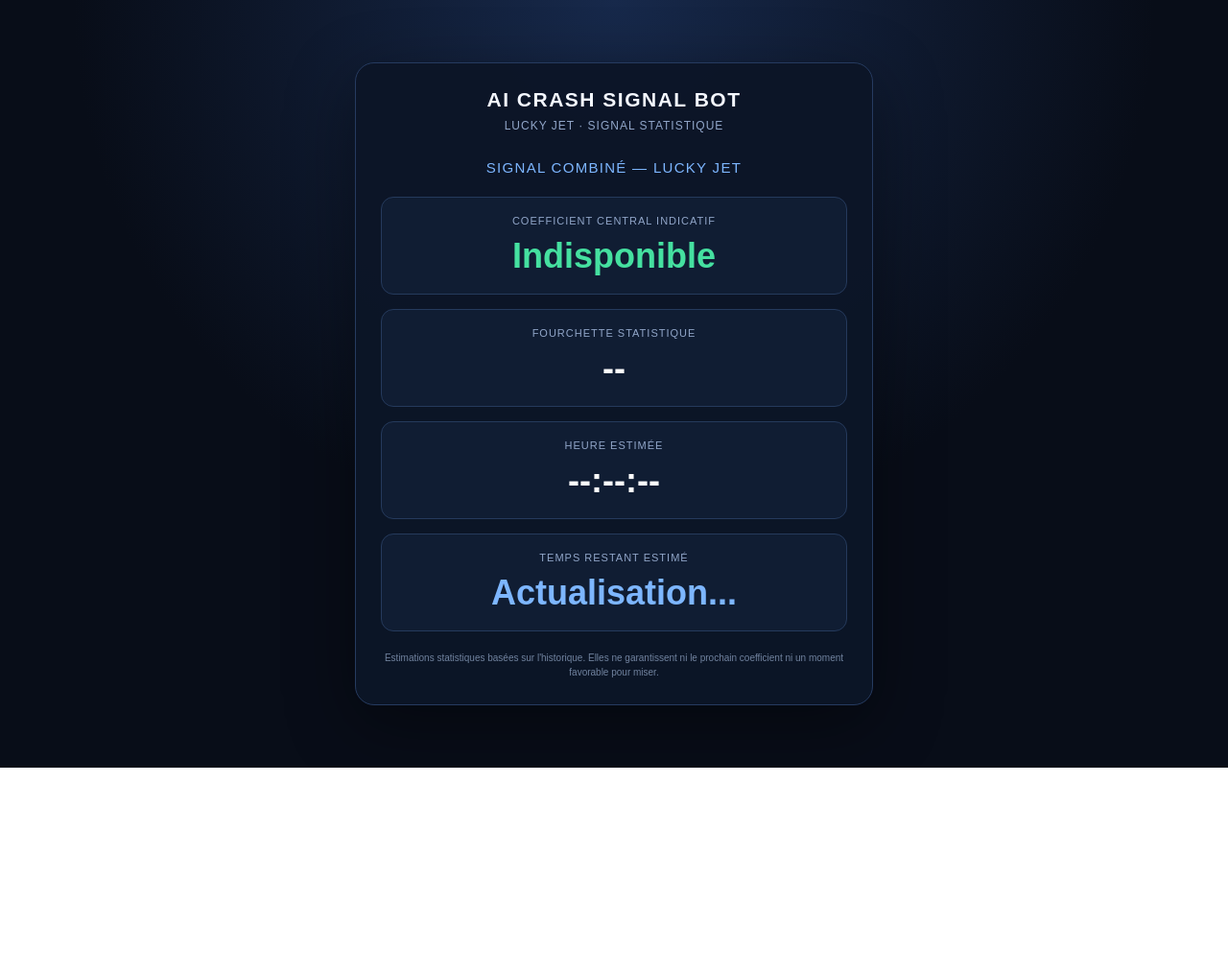
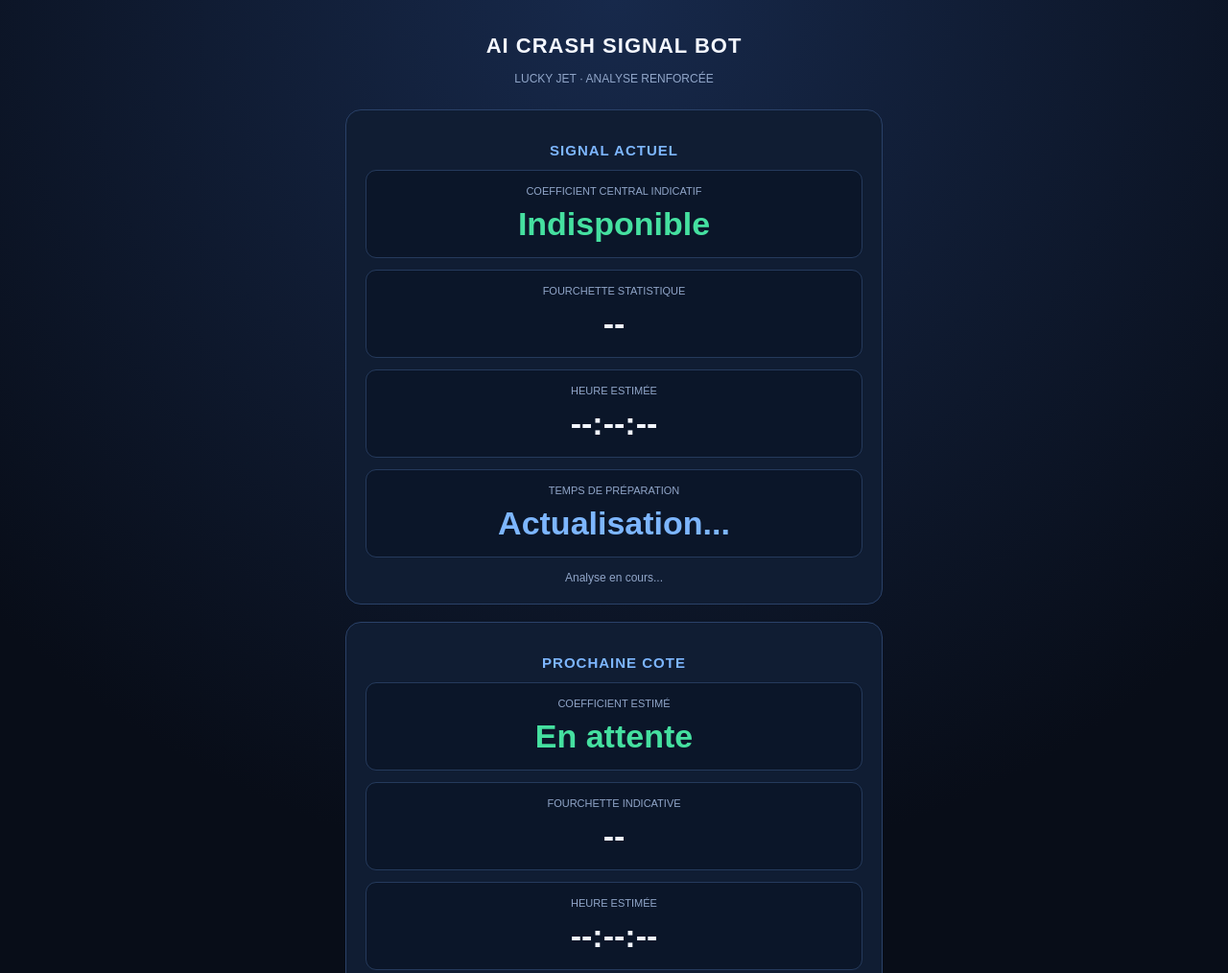
Before and after one commit to luckybagd1999-eng/ai-crash-signal-bot, a plain HTML site: page index.html in a window 1280 px wide. Shown: the top 1014 px of the page at 96% size. Before the commit the page ends 800 px from the top, so only its background shows below. Drawn offline with Linux system fonts and the light colour scheme; no server answers.

Commit message:
Update index.html

```diff
--- a/index.html
+++ b/index.html
@@ -3,161 +3,103 @@
 <html lang="fr">
 <head>
 <meta charset="UTF-8">
-  <meta name="viewport" content="width=device-width, initial-scale=1.0">
+<meta name="viewport" content="width=device-width, initial-scale=1">
 <meta name="theme-color" content="#080d18">
 <title>AI CRASH SIGNAL BOT</title>
 
 <style>
-    * {
-      box-sizing: border-box;
+*{box-sizing:border-box}
+body{
+  margin:0;padding:20px;min-height:100vh;
+  display:flex;justify-content:center;align-items:center;
+  background:radial-gradient(circle at top,#17294b,#080d18 65%);
+  color:#f4f7ff;font-family:Arial,sans-serif
 }
-
-    body {
-      margin: 0;
-      min-height: 100vh;
-      display: flex;
-      align-items: center;
-      justify-content: center;
-      padding: 20px;
-      background:
-        radial-gradient(circle at top, #17294b 0%, #080d18 55%);
-      color: #f4f7ff;
-      font-family: Arial, sans-serif;
+.dashboard{width:100%;max-width:560px}
+h1{text-align:center;font-size:22px;letter-spacing:1px}
+.subtitle{text-align:center;color:#91a6c9;font-size:12px;margin-bottom:25px}
+.panel{
+  background:#101d33;border:1px solid #2a4168;
+  border-radius:16px;padding:20px;margin-bottom:18px
 }
-
-    .dashboard {
-      width: 100%;
-      max-width: 540px;
-      padding: 26px;
-      border: 1px solid #263b60;
-      border-radius: 20px;
-      background: rgba(12, 21, 39, 0.96);
-      box-shadow: 0 20px 70px rgba(0, 0, 0, 0.4);
+.panel h2{text-align:center;color:#7db6ff;font-size:15px;letter-spacing:1px}
+.metric{
+  background:#0b1629;border:1px solid #253a5c;
+  border-radius:11px;padding:15px;margin-top:12px;text-align:center
 }
-
-    h1 {
-      margin: 0 0 8px;
-      text-align: center;
-      font-size: 21px;
-      letter-spacing: 1.5px;
-    }
-
-    .subtitle {
-      margin-bottom: 28px;
-      color: #91a6c9;
-      text-align: center;
-      font-size: 12px;
-      letter-spacing: 1px;
-    }
-
-    .section-title {
-      margin-bottom: 22px;
-      color: #7db6ff;
-      text-align: center;
-      font-size: 15px;
-      letter-spacing: 1.3px;
-    }
-
-    .metric {
-      margin-bottom: 15px;
-      padding: 18px;
-      border: 1px solid #253a5c;
-      border-radius: 13px;
-      background: #101d33;
-      text-align: center;
-    }
-
-    .metric-label {
-      margin-bottom: 10px;
-      color: #91a6c9;
-      font-size: 11px;
-      letter-spacing: 1px;
-    }
-
-    .metric-value {
-      color: #ffffff;
-      font-size: clamp(27px, 7vw, 36px);
-      font-weight: bold;
-      font-variant-numeric: tabular-nums;
-    }
-
-    #coefficient {
-      color: #45e0a0;
-    }
-
-    #countdown {
-      color: #7db6ff;
-    }
-
-    .disclaimer {
-      margin: 20px 0 0;
-      color: #71839f;
-      text-align: center;
-      font-size: 10px;
-      line-height: 1.5;
-    }
-
-    .error {
-      color: #ff8b8b;
-      font-size: 15px;
-    }
+.metric-label{font-size:11px;color:#91a6c9;margin-bottom:9px}
+.metric-value{font-size:clamp(25px,7vw,34px);font-weight:bold;font-variant-numeric:tabular-nums}
+.green{color:#45e0a0}
+.blue{color:#7db6ff}
+.status{text-align:center;font-size:12px;margin-top:14px;color:#91a6c9}
+.disclaimer{text-align:center;color:#71839f;font-size:10px;line-height:1.5;margin-top:20px}
 </style>
 
-  <script src="./app.js?v=10" defer></script>
+<script src="./app.js?v=11" defer></script>
 </head>
 
 <body>
 <main class="dashboard">
+  <h1>AI CRASH SIGNAL BOT</h1>
+  <div class="subtitle">LUCKY JET · ANALYSE RENFORCÉE</div>
 
-    <h1>AI CRASH SIGNAL BOT</h1>
-    <div class="subtitle">LUCKY JET · SIGNAL STATISTIQUE</div>
+  <section class="panel">
+    <h2>SIGNAL ACTUEL</h2>
 
-    <div class="section-title">
-      SIGNAL COMBINÉ — LUCKY JET
+    <div class="metric">
+      <div class="metric-label">COEFFICIENT CENTRAL INDICATIF</div>
+      <div class="metric-value green" id="coefficient">Analyse...</div>
     </div>
 
     <div class="metric">
-      <div class="metric-label">
-        COEFFICIENT CENTRAL INDICATIF
-      </div>
-      <div class="metric-value" id="coefficient">
-        Analyse...
-      </div>
+      <div class="metric-label">FOURCHETTE STATISTIQUE</div>
+      <div class="metric-value" id="range">--</div>
     </div>
 
     <div class="metric">
-      <div class="metric-label">
-        FOURCHETTE STATISTIQUE
-      </div>
-      <div class="metric-value" id="range">
-        Analyse...
-      </div>
+      <div class="metric-label">HEURE ESTIMÉE</div>
+      <div class="metric-value" id="estimatedTime">--:--:--</div>
     </div>
 
     <div class="metric">
-      <div class="metric-label">
-        HEURE ESTIMÉE
+      <div class="metric-label">TEMPS DE PRÉPARATION</div>
+      <div class="metric-value blue" id="countdown">--:--</div>
     </div>
-      <div class="metric-value" id="estimatedTime">
-        --:--:--
-      </div>
+
+    <div class="status" id="signalStatus">Analyse en cours...</div>
+  </section>
+
+  <section class="panel">
+    <h2>PROCHAINE COTE</h2>
+
+    <div class="metric">
+      <div class="metric-label">COEFFICIENT ESTIMÉ</div>
+      <div class="metric-value green" id="nextCoefficient">En attente</div>
     </div>
 
     <div class="metric">
-      <div class="metric-label">
-        TEMPS RESTANT ESTIMÉ
-      </div>
-      <div class="metric-value" id="countdown">
-        Calcul...
-      </div>
+      <div class="metric-label">FOURCHETTE INDICATIVE</div>
+      <div class="metric-value" id="nextRange">--</div>
     </div>
 
+    <div class="metric">
+      <div class="metric-label">HEURE ESTIMÉE</div>
+      <div class="metric-value" id="nextTime">--:--:--</div>
+    </div>
+
+    <div class="metric">
+      <div class="metric-label">TEMPS RESTANT</div>
+      <div class="metric-value blue" id="nextCountdown">--:--</div>
+    </div>
+
+    <div class="status" id="nextStatus">En attente d'une analyse valide</div>
+  </section>
+
   <p class="disclaimer">
-      Estimations statistiques basées sur l'historique.
-      Elles ne garantissent ni le prochain coefficient
-      ni un moment favorable pour miser.
+    Estimations statistiques expérimentales. Les résultats d'un jeu
+    aléatoire ne peuvent pas être prédits de manière fiable.
+    Aucun signal ne garantit un coefficient supérieur ou égal à 2x.
   </p>
-
 </main>
 </body>
 </html>
```
Lines whose indentation alone changed are shown as unchanged.
